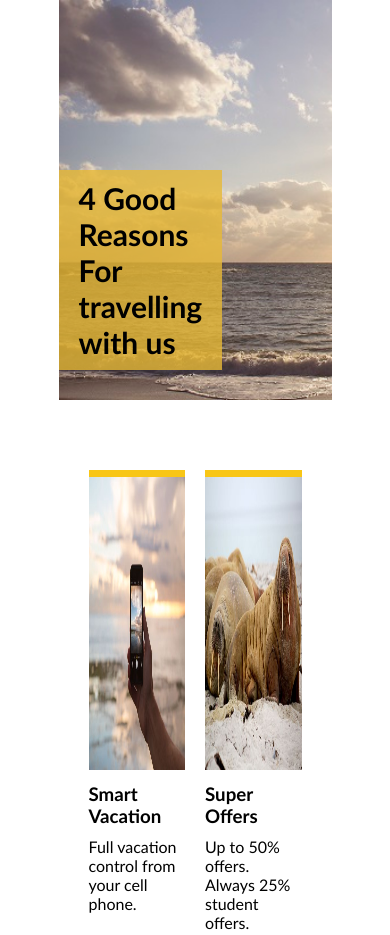
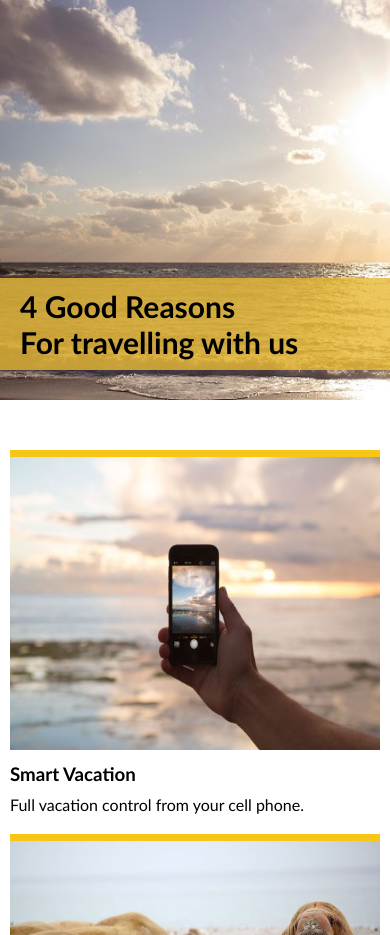
Before and after one commit to longnm2000/HACKATHON1_JS20230413_NguyenManhLong, a plain HTML site: page index.html in a window 390 px wide. Shown: the top 935 px of the page. Drawn offline with Linux system fonts and the light colour scheme.

Commit message:
Hackathon

```diff
--- a/style.css
+++ b/style.css
@@ -53,3 +53,20 @@ main img {
     height: 300px;
     border-top: 7px solid #f8c616;
 }
+
+@media only screen and (max-width: 700px) {
+    header {
+        width: 100%;
+    }
+    header div {
+        width: 100%;
+    }
+    main {
+        width: 100%;
+        padding: 10px;
+    }
+    main section {
+        flex-direction: column;
+    }
+
+}
```
